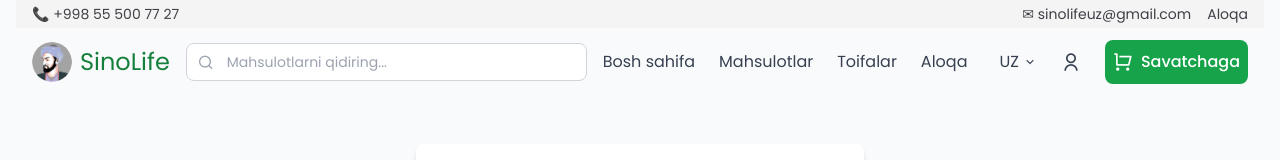
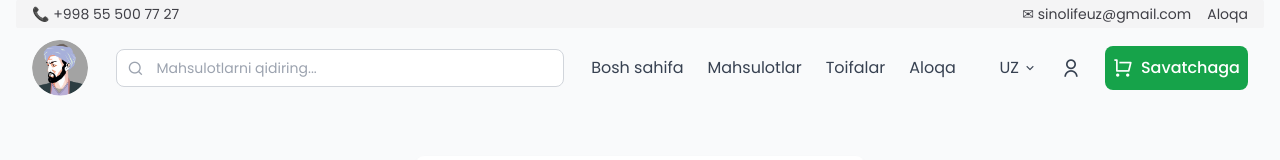
Before and after one commit to Husanjonazamov/sinolife-market-front, a Next.js app: page /login in a window 1280 px wide. Shown: the top 160 px of the page. Built offline with nearby package versions, Linux system fonts and the light colour scheme.

Commit message:
New g4f version: 0.6.0.2 (current: 0.3.9.7) | pip install -U g4f

```diff
--- a/components/Header.tsx
+++ b/components/Header.tsx
@@ -92,10 +92,10 @@ export default function Header() {
       <div className="container mx-auto px-4 py-3 flex items-center justify-between">
         {/* Logo */}
         <Link href="/" className="flex items-center space-x-2">
-          <div className="w-10 h-10 flex items-center justify-center">
-            <Image src="/images/logo.png" alt="SinoLife Logo" width={40} height={40} className="rounded-full object-cover" />
+          <div className="w-14 h-14 flex items-center justify-center">
+            <Image src="/images/logo.png" alt="SinoLife Logo" width={60} height={60} className="rounded-full object-cover" />
           </div>
-          <span className="text-2xl font-pacifico text-green-700">SinoLife</span>
+          {/* <span className="text-2xl font-pacifico text-green-700">SinoLife</span> */}
         </Link>
 
         {/* Search (desktop) */}
--- a/components/Logo.tsx
+++ b/components/Logo.tsx
@@ -5,7 +5,7 @@ import Link from "next/link";
 <Link href="/" className="flex items-center space-x-2">
   <div className="w-10 h-10 flex items-center justify-center">
     <Image
-      src="/images/logo.png"
+      src="/images/logo2.png"
       alt="SinoLife Logo"
       width={40}
       height={40}
```
Also changed, not shown: public/images/logo2.png (added), public/images/logo3.png (added).
